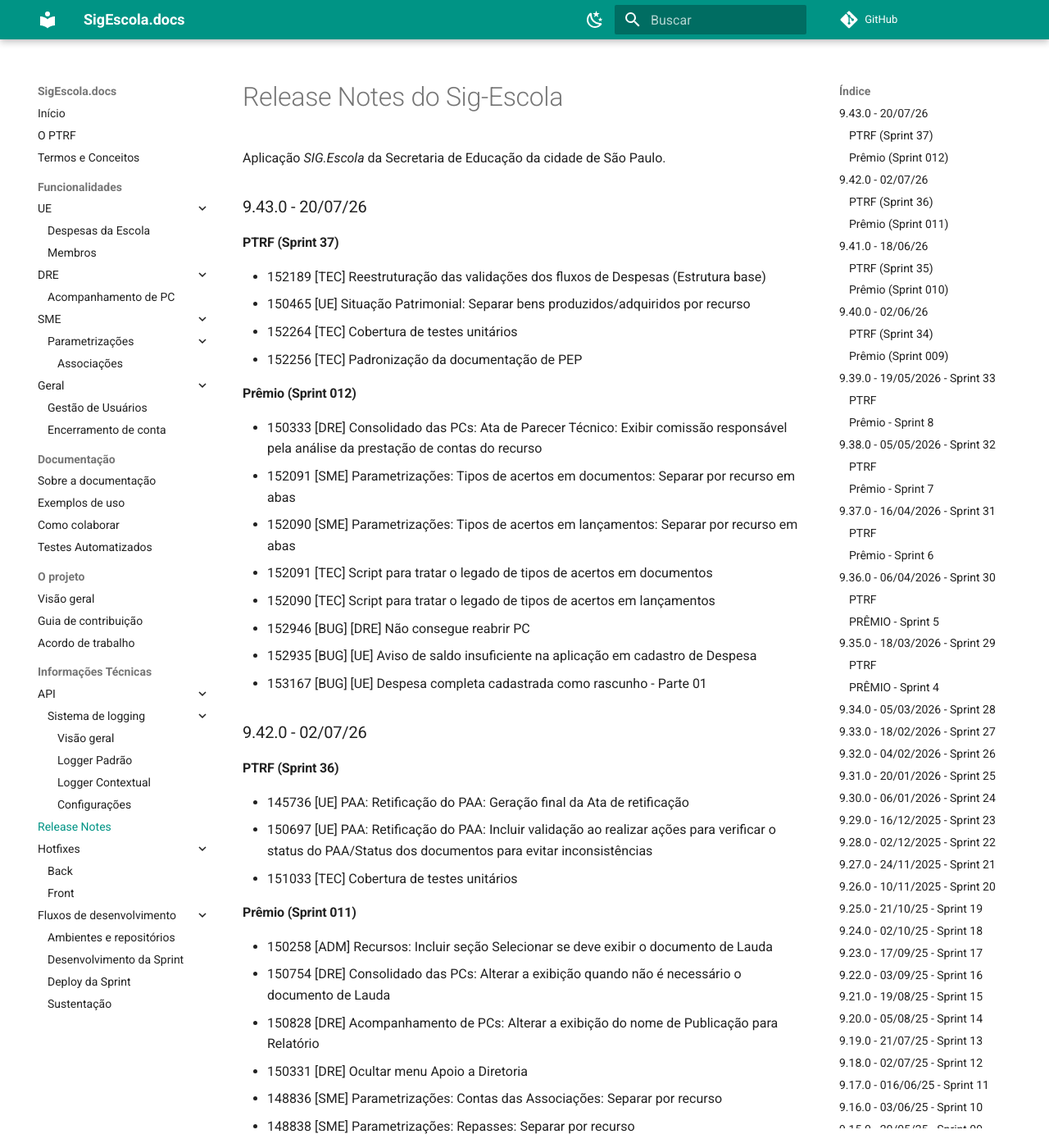
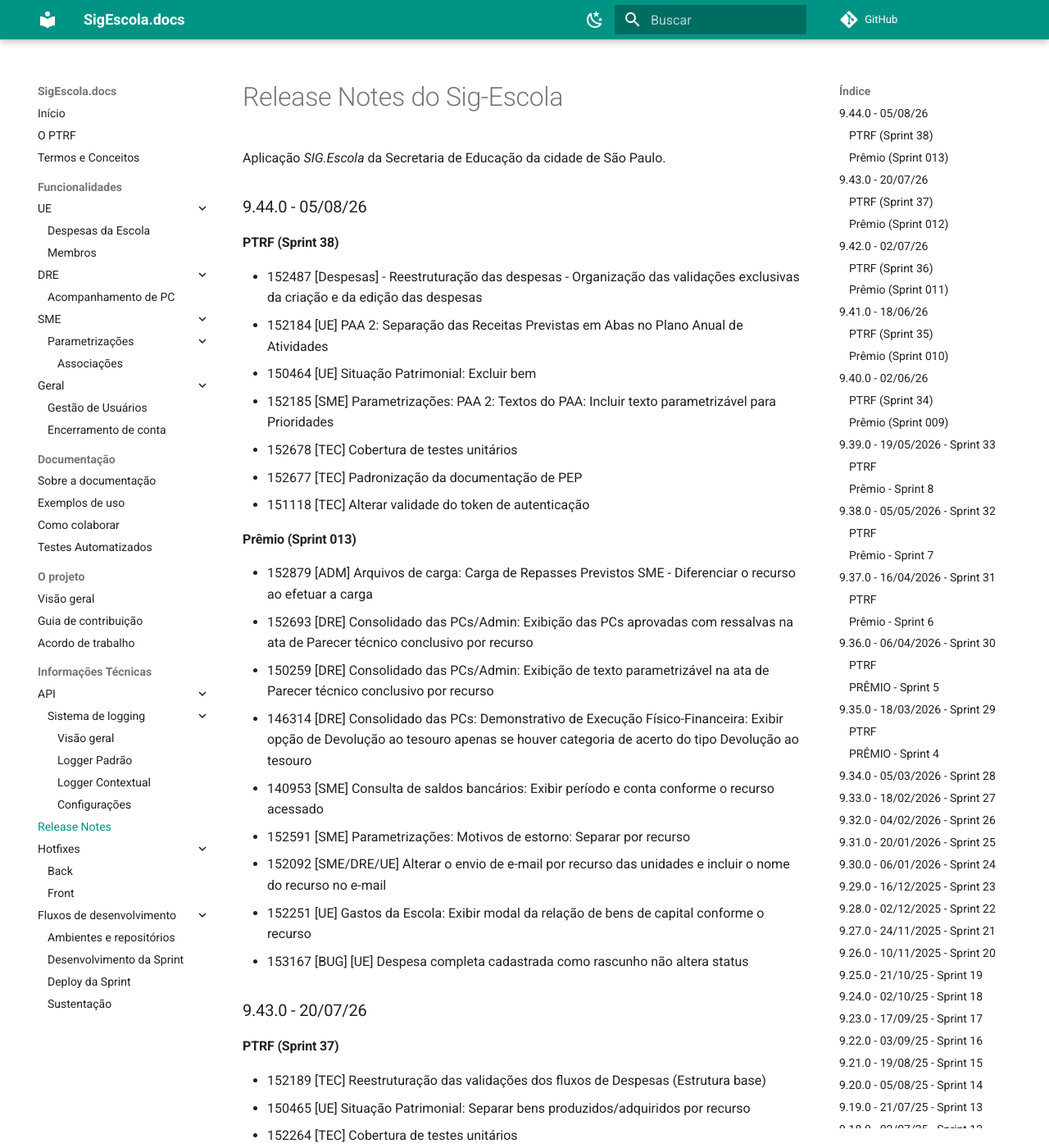
Before and after one commit to prefeiturasp/SME-PTRF-Docs, an MkDocs documentation site: the page built from docs/projeto/release_notes.md, in a window 1280 px wide and 1400 px high. Shown: the whole window at 82% size. Built offline with MkDocs 1.6.1 and Material for MkDocs 9.7.7, drawn with Linux system fonts in a browser that asks for light colours; comment, search, counter and statistics services are not loaded.

Commit message:
bump version 9.44.0
Added release notes for version 9.44.0, detailing updates and changes from various sprints.

```diff
--- a/docs/projeto/release_notes.md
+++ b/docs/projeto/release_notes.md
@@ -1,6 +1,27 @@
 # Release Notes do Sig-Escola
 
 Aplicação *SIG.Escola* da Secretaria de Educação da cidade de São Paulo.
+
+### 9.44.0 - 05/08/26
+#### PTRF (Sprint 38)
+* 152487 [Despesas] - Reestruturação das despesas - Organização das validações exclusivas da criação e da edição das despesas
+* 152184 [UE] PAA 2: Separação das Receitas Previstas em Abas no Plano Anual de Atividades
+* 150464 [UE] Situação Patrimonial: Excluir bem
+* 152185 [SME] Parametrizações: PAA 2: Textos do PAA: Incluir texto parametrizável para Prioridades
+* 152678 [TEC] Cobertura de testes unitários
+* 152677 [TEC] Padronização da documentação de PEP
+* 151118 [TEC] Alterar validade do token de autenticação
+
+#### Prêmio (Sprint 013)
+* 152879 [ADM] Arquivos de carga: Carga de Repasses Previstos SME - Diferenciar o recurso ao efetuar a carga
+* 152693 [DRE] Consolidado das PCs/Admin: Exibição das PCs aprovadas com ressalvas na ata de Parecer técnico conclusivo por recurso
+* 150259 [DRE] Consolidado das PCs/Admin: Exibição de texto parametrizável na ata de Parecer técnico conclusivo por recurso
+* 146314 [DRE] Consolidado das PCs: Demonstrativo de Execução Físico-Financeira: Exibir opção de Devolução ao tesouro apenas se houver categoria de acerto do tipo Devolução ao tesouro
+* 140953 [SME] Consulta de saldos bancários: Exibir período e conta conforme o recurso acessado
+* 152591 [SME] Parametrizações: Motivos de estorno: Separar por recurso
+* 152092 [SME/DRE/UE] Alterar o envio de e-mail por recurso das unidades e incluir o nome do recurso no e-mail
+* 152251 [UE] Gastos da Escola: Exibir modal da relação de bens de capital conforme o recurso
+* 153167 [BUG] [UE] Despesa completa cadastrada como rascunho não altera status
 
 ### 9.43.0 - 20/07/26
 #### PTRF (Sprint 37)
```
